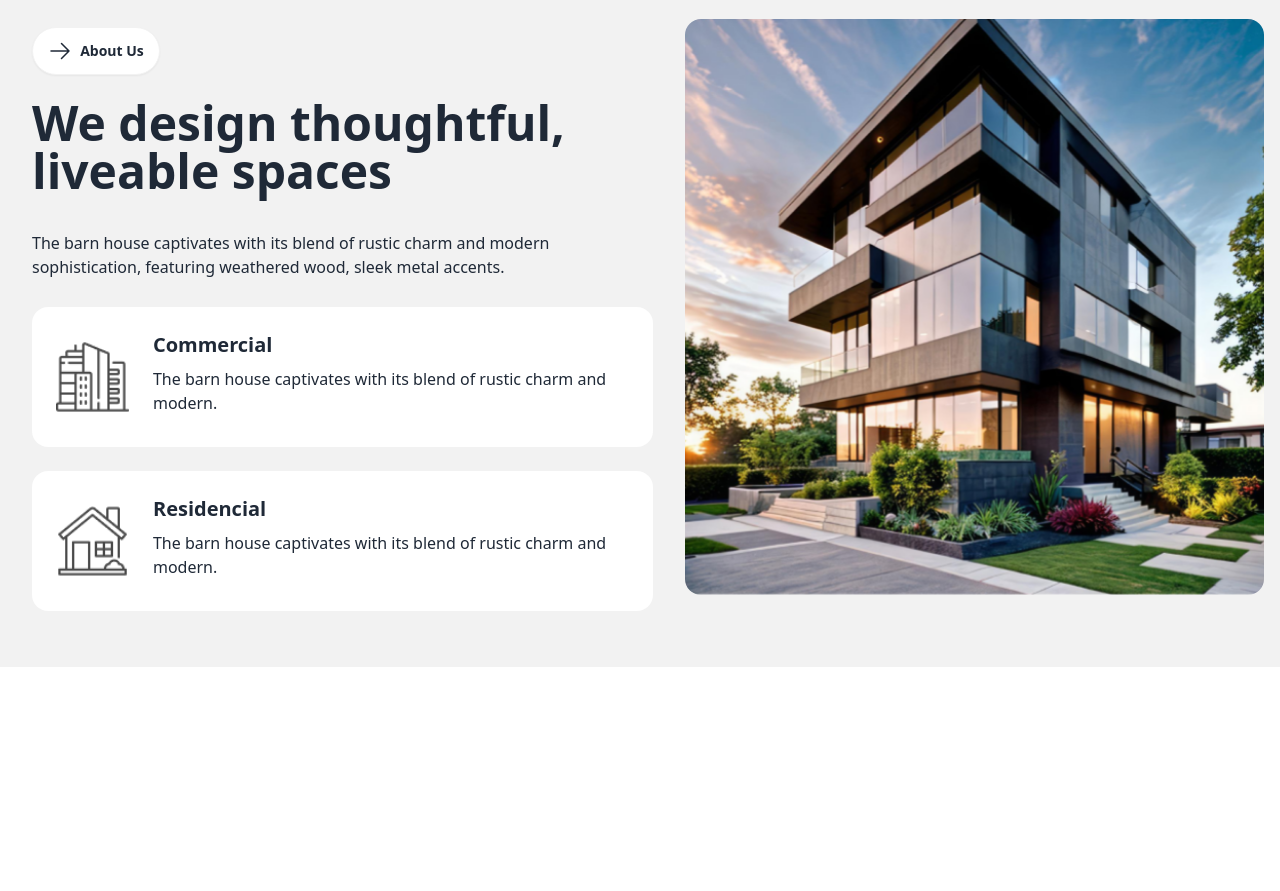
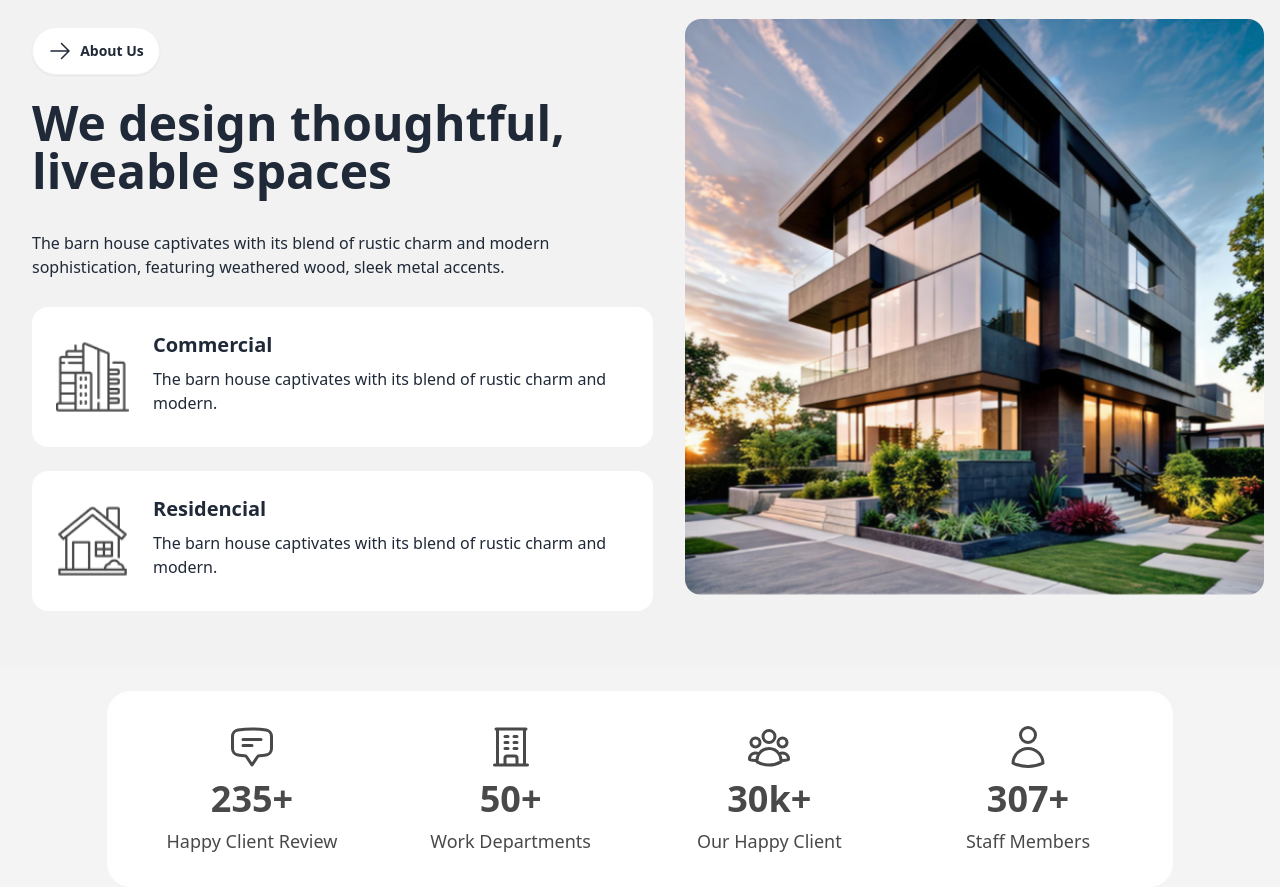
Before and after one commit to Ostitter-Anondo/rinterio-project, a plain HTML site: page index.html in a window 1280 px wide. Shown: the part 838-1729 px from the top of the page. Before the commit the page ends 1505 px from the top, so only its background shows below. Drawn offline with nearby package versions, Linux system fonts and the light colour scheme.

Commit message:
achievements section done

```diff
--- a/index.html
+++ b/index.html
@@ -254,11 +254,12 @@
       </section>
     </header>
     <main class="bg-[#f4f4f4]">
+      <section>
         <div class="hero bg-base-200 min-h-fit py-6">
-        <div class="hero-content flex-col lg:flex-row justify-around">
+          <div class="hero-content flex-col xl:flex-row justify-around">
             <div class="hero-content flex-col justify-around">
               <div
-              class="flex flex-col gap-6 items-center text-center xl:items-start xl:text-left"
+                class="flex flex-col gap-6 items-center text-center lg:items-start lg:text-left"
               >
                 <div class="relative hidden xl:flex">
                   <img
@@ -293,7 +294,7 @@
                   accents.
                 </p>
               </div>
-            <div class="flex flex-col md:flex-row lg:flex-col gap-6">
+              <div class="flex flex-col md:flex-row xl:flex-col gap-6">
                 <div
                   class="card bg-base-100 w-full flex flex-row items-start xl:items-center gap-6 p-6"
                 >
@@ -303,14 +304,14 @@
                   <div class="card-body p-0">
                     <h2 class="card-title">Commercial</h2>
                     <p>
-                    The barn house captivates with its blend of rustic charm and
-                    modern.
+                      The barn house captivates with its blend of rustic charm
+                      and modern.
                     </p>
                     <div class="card-actions justify-end"></div>
                   </div>
                 </div>
                 <div
-                class="card bg-base-100 w-full flex flex-row items-start xl:items-center gap-6 p-6"
+                  class="card bg-base-100 w-full flex flex-row items-start lg:items-center gap-6 p-6"
                 >
                   <div>
                     <img src="assets/residential.png" alt="" class="w-20" />
@@ -318,8 +319,8 @@
                   <div class="card-body p-0">
                     <h2 class="card-title">Residencial</h2>
                     <p>
-                    The barn house captivates with its blend of rustic charm and
-                    modern.
+                      The barn house captivates with its blend of rustic charm
+                      and modern.
                     </p>
                     <div class="card-actions justify-end"></div>
                   </div>
@@ -327,10 +328,89 @@
               </div>
             </div>
             <div
-            class="bg-[url('assets/Rectangle.png')] bg-no-repeat bg-center w-full h-[18rem] md:h-[24rem] xl:w-[58rem] xl:h-[36rem] bg-cover rounded-2xl"
+              class="bg-[url('assets/Rectangle.png')] bg-no-repeat bg-center w-full h-[28rem] md:h-[36rem] xl:w-[58rem] xl:h-[36rem] bg-cover rounded-2xl"
             ></div>
           </div>
         </div>
+      </section>
+      <section class="bg-white rounded-3xl w-11/12 lg:w-10/12 mx-auto my-6 grid grid-cols-1 md:grid-cols-2 lg:grid-cols-4 place-items-center gap-8 p-8 text-[#494949]">
+        <div class="flex flex-col items-center w-48 gap-2">
+          <svg
+            xmlns="http://www.w3.org/2000/svg"
+            fill="none"
+            viewBox="0 0 24 24"
+            stroke-width="1.5"
+            stroke="currentColor"
+            class="size-12"
+          >
+            <path
+              stroke-linecap="round"
+              stroke-linejoin="round"
+              d="M7.5 8.25h9m-9 3H12m-9.75 1.51c0 1.6 1.123 2.994 2.707 3.227 1.129.166 2.27.293 3.423.379.35.026.67.21.865.501L12 21l2.755-4.133a1.14 1.14 0 0 1 .865-.501 48.172 48.172 0 0 0 3.423-.379c1.584-.233 2.707-1.626 2.707-3.228V6.741c0-1.602-1.123-2.995-2.707-3.228A48.394 48.394 0 0 0 12 3c-2.392 0-4.744.175-7.043.513C3.373 3.746 2.25 5.14 2.25 6.741v6.018Z"
+            />
+          </svg>
+          <h4 class="text-4xl font-extrabold">235+</h4>
+          <p class="text-lg">Happy Client Review</p>
+        </div>
+        <div class="flex flex-col items-center w-48 gap-2">
+          <svg
+            xmlns="http://www.w3.org/2000/svg"
+            fill="none"
+            viewBox="0 0 24 24"
+            stroke-width="1.5"
+            stroke="currentColor"
+            class="size-12"
+          >
+            <path
+              stroke-linecap="round"
+              stroke-linejoin="round"
+              d="M3.75 21h16.5M4.5 3h15M5.25 3v18m13.5-18v18M9 6.75h1.5m-1.5 3h1.5m-1.5 3h1.5m3-6H15m-1.5 3H15m-1.5 3H15M9 21v-3.375c0-.621.504-1.125 1.125-1.125h3.75c.621 0 1.125.504 1.125 1.125V21"
+            />
+          </svg>
+          <h4 class="text-4xl font-extrabold">50+</h4>
+          <p class="text-lg">Work Departments</p>
+        </div>
+        <div class="flex flex-col items-center w-48 gap-2">
+          <svg
+            xmlns="http://www.w3.org/2000/svg"
+            fill="none"
+            viewBox="0 0 24 24"
+            stroke-width="1.5"
+            stroke="currentColor"
+            class="size-12"
+          >
+            <path
+              stroke-linecap="round"
+              stroke-linejoin="round"
+              d="M18 18.72a9.094 9.094 0 0 0 3.741-.479 3 3 0 0 0-4.682-2.72m.94 3.198.001.031c0 .225-.012.447-.037.666A11.944 11.944 0 0 1 12 21c-2.17 0-4.207-.576-5.963-1.584A6.062 6.062 0 0 1 6 18.719m12 0a5.971 5.971 0 0 0-.941-3.197m0 0A5.995 5.995 0 0 0 12 12.75a5.995 5.995 0 0 0-5.058 2.772m0 0a3 3 0 0 0-4.681 2.72 8.986 8.986 0 0 0 3.74.477m.94-3.197a5.971 5.971 0 0 0-.94 3.197M15 6.75a3 3 0 1 1-6 0 3 3 0 0 1 6 0Zm6 3a2.25 2.25 0 1 1-4.5 0 2.25 2.25 0 0 1 4.5 0Zm-13.5 0a2.25 2.25 0 1 1-4.5 0 2.25 2.25 0 0 1 4.5 0Z"
+            />
+          </svg>
+          <h4 class="text-4xl font-extrabold">30k+</h4>
+          <p class="text-lg">Our Happy Client</p>
+        </div>
+        <div class="flex flex-col items-center w-48 gap-2">
+          <svg
+            xmlns="http://www.w3.org/2000/svg"
+            fill="none"
+            viewBox="0 0 24 24"
+            stroke-width="1.5"
+            stroke="currentColor"
+            class="size-12"
+          >
+            <path
+              stroke-linecap="round"
+              stroke-linejoin="round"
+              d="M15.75 6a3.75 3.75 0 1 1-7.5 0 3.75 3.75 0 0 1 7.5 0ZM4.501 20.118a7.5 7.5 0 0 1 14.998 0A17.933 17.933 0 0 1 12 21.75c-2.676 0-5.216-.584-7.499-1.632Z"
+            />
+          </svg>
+
+          <h4 class="text-4xl font-extrabold">307+</h4>
+          <p class="text-lg">Staff Members</p>
+        </div>
+      </section>
+      <section>
+
+      </section>
     </main>
     <footer></footer>
   </body>
```
Lines whose indentation alone changed are shown as unchanged.
